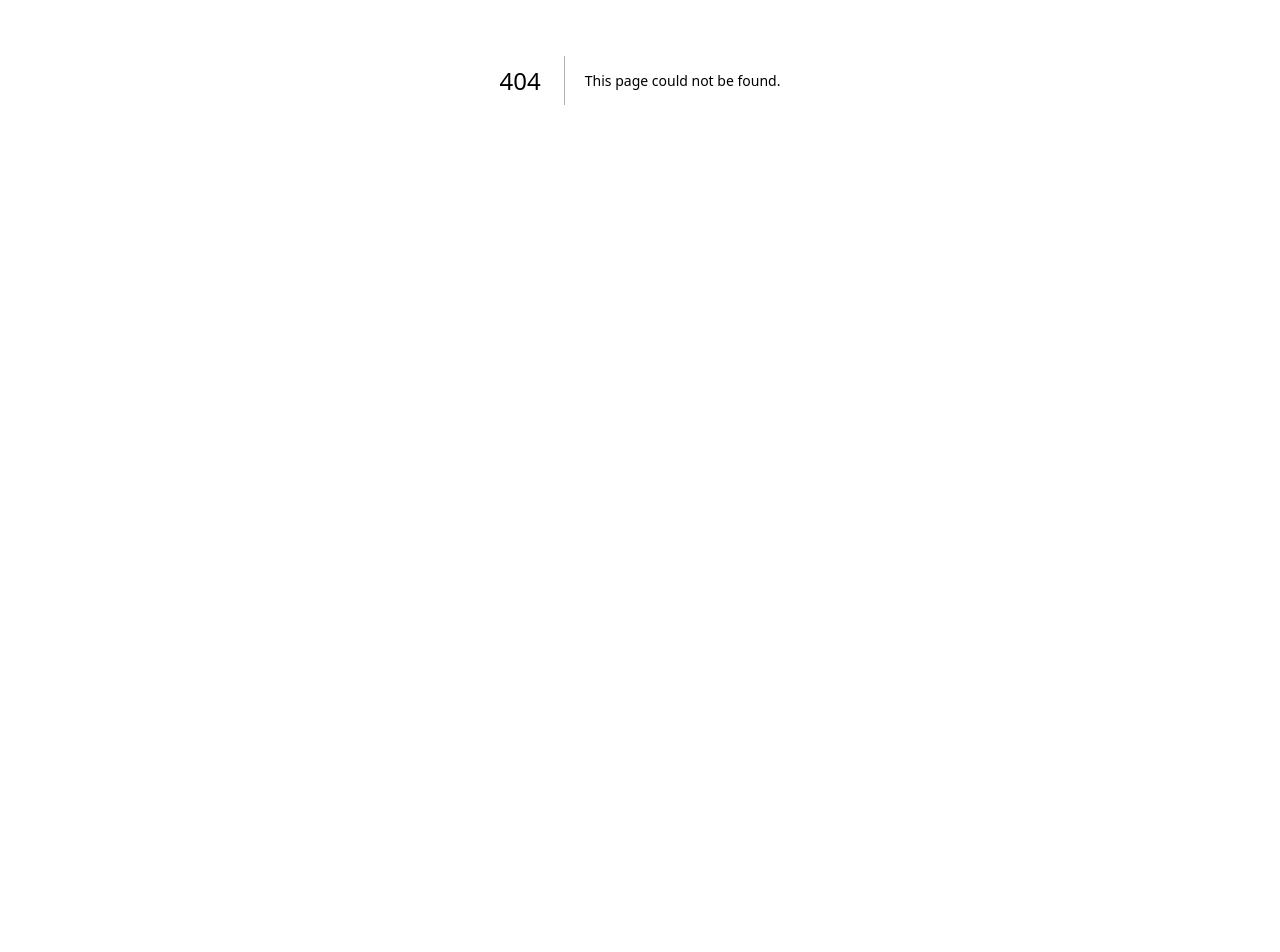
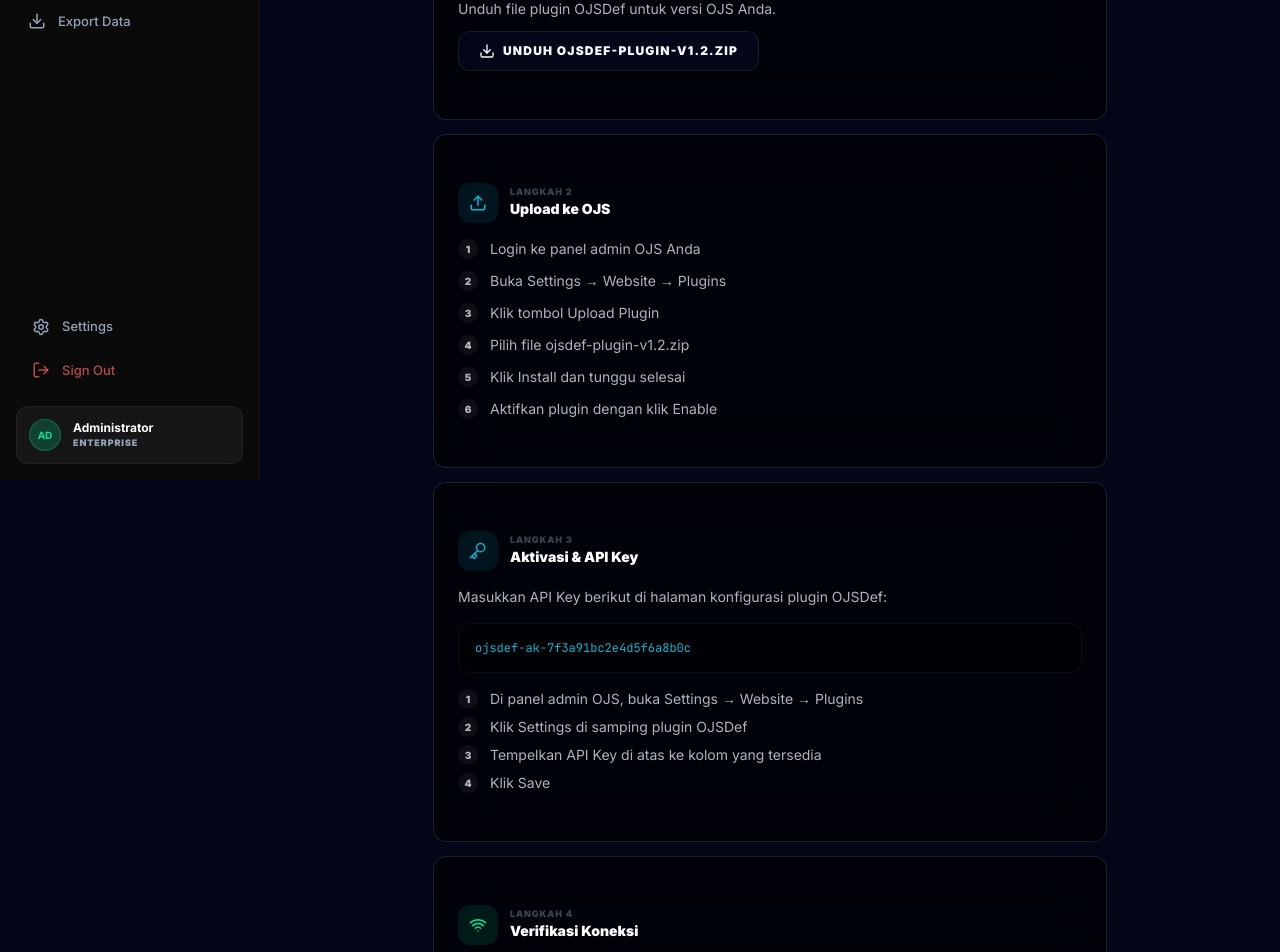
Before and after one commit to OJS-Def-CP-Filkom-UB/OJSDEF-FrontEnd, a Next.js app: page /targets/1/plugin-guide in a window 1280 px wide. Before the commit this address had no page. Shown: the part 320-1272 px from the top of the page. Before the commit the page ends 800 px from the top, so only its background shows below. Built offline with nearby package versions, Linux system fonts and the light colour scheme.

Commit message:
feat: Plugin Installation Guide page (4-step)

```diff
--- /dev/null
+++ b/app/(dashboard)/targets/[id]/plugin-guide/page.tsx
@@ -0,0 +1,152 @@
+"use client";
+
+import { useState } from "react";
+import { useParams, useRouter } from "next/navigation";
+import { Download, Upload, Key, Wifi, CheckCircle2, Loader2, XCircle, ArrowRight } from "lucide-react";
+import { motion } from "framer-motion";
+
+import { Card, CardContent } from "@/components/ui/card";
+import { Button } from "@/components/ui/button";
+import { Badge } from "@/components/ui/badge";
+import { MOCK_OJS_TARGETS } from "@/lib/mock-data";
+
+const API_KEY_MOCK = "ojsdef-ak-7f3a91bc2e4d5f6a8b0c"
+
+export default function PluginGuidePage() {
+  const { id } = useParams<{ id: string }>()
+  const router = useRouter()
+  const target = MOCK_OJS_TARGETS.find((t) => t.id === id) ?? MOCK_OJS_TARGETS[0]
+
+  const [isChecking, setIsChecking] = useState(false)
+  const [result, setResult] = useState<"connected" | "disconnected" | null>(null)
+
+  const handleCheck = async () => {
+    setIsChecking(true)
+    setResult(null)
+    await new Promise((r) => setTimeout(r, 2000))
+    setIsChecking(false)
+    setResult("connected")
+  }
+
+  return (
+    <div className="max-w-2xl mx-auto space-y-8 pb-10">
+      <div>
+        <Badge variant="cyber" className="h-6 px-3 tracking-[0.2em] uppercase text-[9px] font-black mb-4">Plugin Guide</Badge>
+        <h1 className="text-3xl font-black tracking-tighter text-white uppercase">
+          Instalasi <span className="text-primary">Plugin OJSDef</span>
+        </h1>
+        <p className="text-muted-foreground/60 text-sm mt-1 font-mono">{target.url}</p>
+      </div>
+
+      <div className="space-y-4">
+        {[
+          {
+            num: 1, icon: Download, title: "Unduh Plugin",
+            content: (
+              <div className="space-y-3">
+                <p className="text-sm text-white/70">Unduh file plugin OJSDef untuk versi OJS Anda.</p>
+                <Button variant="outline" className="h-10 px-5 rounded-xl font-black uppercase text-xs tracking-widest border-white/10 gap-2">
+                  <Download size={14} /> Unduh ojsdef-plugin-v1.2.zip
+                </Button>
+              </div>
+            ),
+          },
+          {
+            num: 2, icon: Upload, title: "Upload ke OJS",
+            content: (
+              <ol className="space-y-3">
+                {["Login ke panel admin OJS Anda", "Buka Settings → Website → Plugins", "Klik tombol Upload Plugin", "Pilih file ojsdef-plugin-v1.2.zip", "Klik Install dan tunggu selesai", "Aktifkan plugin dengan klik Enable"].map((s, i) => (
+                  <li key={i} className="flex gap-3 text-sm text-white/70">
+                    <span className="w-5 h-5 rounded-full bg-white/5 text-[10px] font-black flex items-center justify-center shrink-0">{i + 1}</span>
+                    {s}
+                  </li>
+                ))}
+              </ol>
+            ),
+          },
+          {
+            num: 3, icon: Key, title: "Aktivasi & API Key",
+            content: (
+              <div className="space-y-4">
+                <p className="text-sm text-white/70">Masukkan API Key berikut di halaman konfigurasi plugin OJSDef:</p>
+                <div className="flex items-center gap-3 p-4 rounded-xl bg-black/40 border border-white/5">
+                  <code className="text-primary font-mono text-xs flex-1 break-all">{API_KEY_MOCK}</code>
+                </div>
+                <ol className="space-y-2">
+                  {["Di panel admin OJS, buka Settings → Website → Plugins", "Klik Settings di samping plugin OJSDef", "Tempelkan API Key di atas ke kolom yang tersedia", "Klik Save"].map((s, i) => (
+                    <li key={i} className="flex gap-3 text-sm text-white/70">
+                      <span className="w-5 h-5 rounded-full bg-white/5 text-[10px] font-black flex items-center justify-center shrink-0">{i + 1}</span>
+                      {s}
+                    </li>
+                  ))}
+                </ol>
+              </div>
+            ),
+          },
+        ].map((s, i) => (
+          <motion.div key={s.num} initial={{ opacity: 0, y: 10 }} animate={{ opacity: 1, y: 0 }} transition={{ delay: i * 0.1 }}>
+            <Card className="glass-dark border-none">
+              <CardContent className="p-6">
+                <div className="flex items-center gap-3 mb-4">
+                  <div className="w-10 h-10 rounded-xl bg-primary/10 flex items-center justify-center text-primary"><s.icon size={18} /></div>
+                  <div>
+                    <p className="text-[9px] font-black uppercase tracking-widest text-muted-foreground/40">Langkah {s.num}</p>
+                    <h3 className="text-sm font-black text-white">{s.title}</h3>
+                  </div>
+                </div>
+                {s.content}
+              </CardContent>
+            </Card>
+          </motion.div>
+        ))}
+
+        {/* Step 4: Verify Connection */}
+        <motion.div initial={{ opacity: 0, y: 10 }} animate={{ opacity: 1, y: 0 }} transition={{ delay: 0.3 }}>
+          <Card className="glass-dark border-none">
+            <CardContent className="p-6 space-y-4">
+              <div className="flex items-center gap-3 mb-4">
+                <div className="w-10 h-10 rounded-xl bg-secondary/10 flex items-center justify-center text-secondary"><Wifi size={18} /></div>
+                <div>
+                  <p className="text-[9px] font-black uppercase tracking-widest text-muted-foreground/40">Langkah 4</p>
+                  <h3 className="text-sm font-black text-white">Verifikasi Koneksi</h3>
+                </div>
+              </div>
+
+              <p className="text-sm text-white/70">Setelah mengisi API Key, klik tombol di bawah untuk memverifikasi koneksi antara OJSDef dan instalasi OJS Anda.</p>
+
+              {result === "connected" && (
+                <motion.div initial={{ opacity: 0 }} animate={{ opacity: 1 }} className="flex items-center gap-3 p-4 rounded-2xl bg-secondary/10 border border-secondary/20">
+                  <CheckCircle2 size={18} className="text-secondary" />
+                  <div>
+                    <p className="text-xs font-black text-secondary uppercase tracking-wide">Plugin Terhubung</p>
+                    <p className="text-[10px] text-muted-foreground/60 mt-0.5">Plugin OJSDef berhasil terhubung ke instalasi OJS Anda.</p>
+                  </div>
+                </motion.div>
+              )}
+
+              {result === "disconnected" && (
+                <motion.div initial={{ opacity: 0 }} animate={{ opacity: 1 }} className="flex items-center gap-3 p-4 rounded-2xl bg-destructive/10 border border-destructive/20">
+                  <XCircle size={18} className="text-destructive" />
+                  <div>
+                    <p className="text-xs font-black text-destructive uppercase tracking-wide">Tidak Terhubung</p>
+                    <p className="text-[10px] text-muted-foreground/60 mt-0.5">Periksa kembali API Key dan pastikan plugin sudah aktif.</p>
+                  </div>
+                </motion.div>
+              )}
+
+              <Button className="w-full h-12 rounded-2xl font-black uppercase text-xs tracking-widest gap-2" onClick={handleCheck} disabled={isChecking}>
+                {isChecking ? <><Loader2 size={16} className="animate-spin" /> Memeriksa...</> : <><Wifi size={16} /> Periksa Koneksi</>}
+              </Button>
+
+              {result === "connected" && (
+                <Button className="w-full h-12 rounded-2xl bg-secondary text-black font-black uppercase text-xs tracking-widest gap-2" onClick={() => router.push("/targets")}>
+                  Selesai — Kembali ke Daftar Target <ArrowRight size={16} />
+                </Button>
+              )}
+            </CardContent>
+          </Card>
+        </motion.div>
+      </div>
+    </div>
+  )
+}
```
